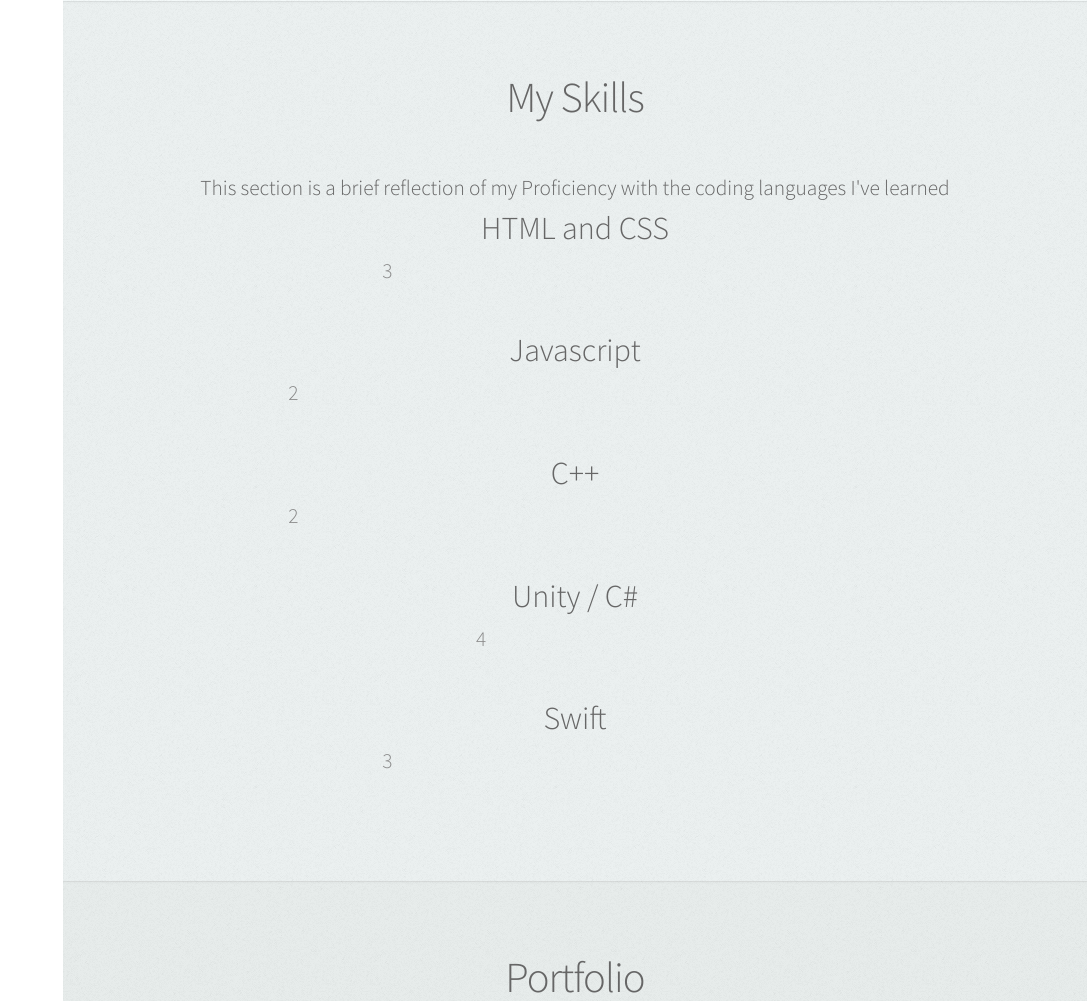
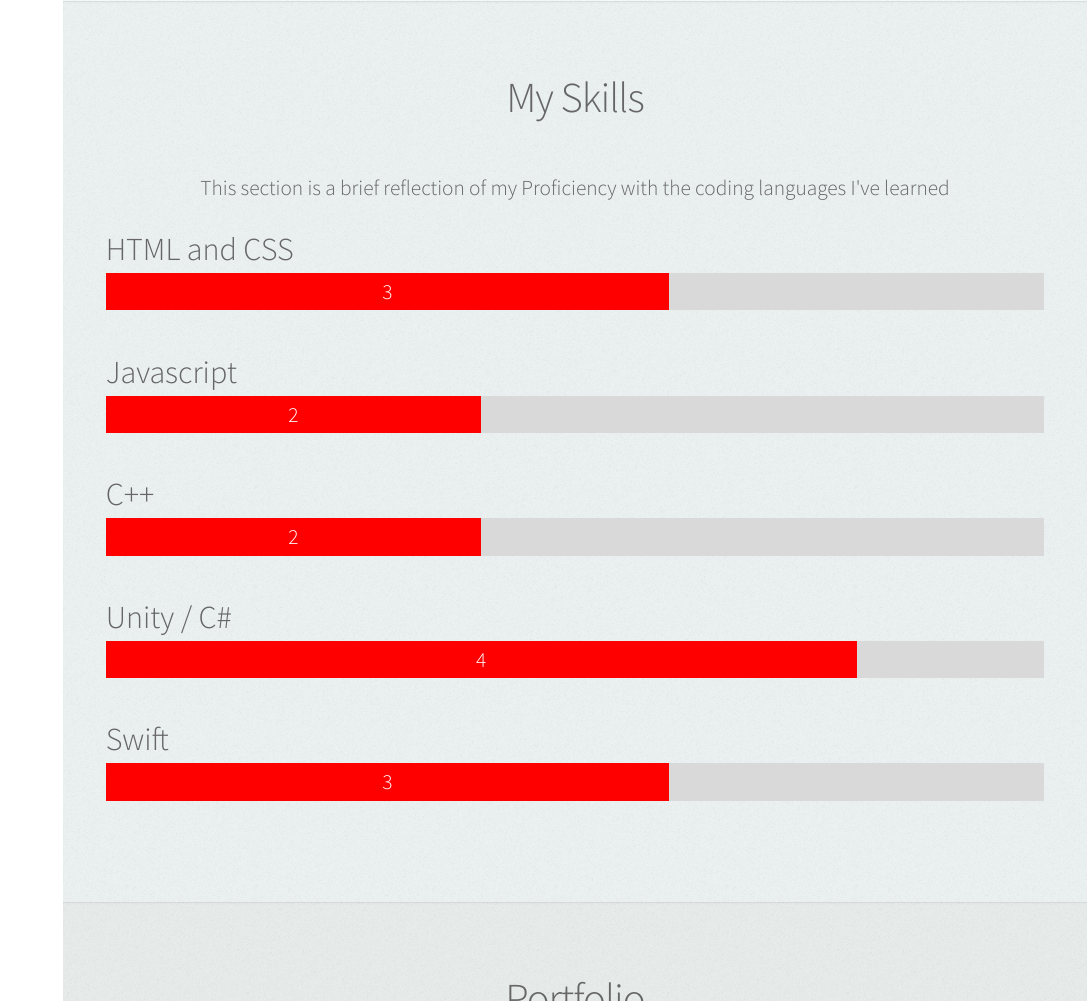
Before and after one commit to Jahvon-C/Portfolio-Site, a plain HTML site: page Portfolio/index.html in a window 1280 px wide. Shown: the part 1263-2264 px from the top of the page, without its empty margins (193-1280 px from the left). Drawn offline with Linux system fonts and the light colour scheme.

Commit message:
Skills update - CSS
This includes the styling code for the skills section

```diff
--- a/Portfolio/assets/css/main.css
+++ b/Portfolio/assets/css/main.css
@@ -40,6 +40,25 @@
 
 	body{
 		-webkit-text-size-adjust: none;
+	}
+
+	.skill-container:after, skill-container:before{
+		content="";
+		display:table;
+		clear:both;
+	}
+
+	.skill-container{
+		padding: 0.0em 16px;
+	}
+
+	.red{
+		color: #ffffff;
+		background-color: #ff0000;
+	}
+
+	.gray{
+		background-color: #d9d9d9;
 	}
 
 /* Box Model */
@@ -2107,6 +2126,17 @@
 					padding-left: 0;
 					margin-left: 0;
 				}
+
+/* Skills */
+
+	#skills h4 {
+		margin: 0 0 1em 0;
+		text-align: center;
+	}
+
+	#skills h3{
+		text-align: left;
+	}
 
 /* Main */
 
```
